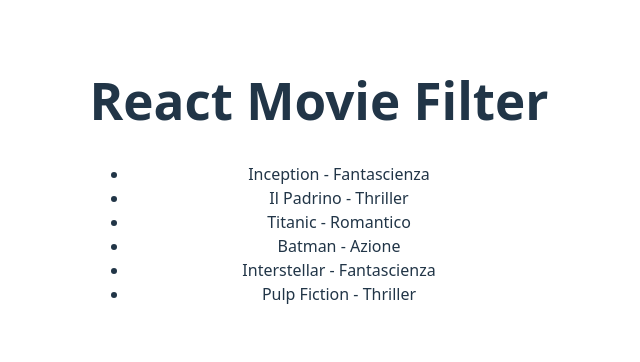
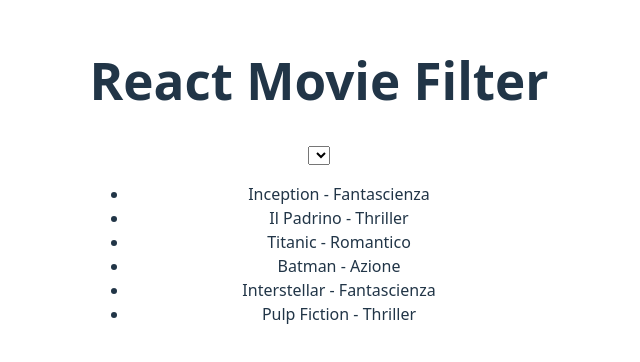
Before and after one commit to GabrielaTumfart/react-movie-filter, a React (Vite) app in the folder react-movie-filter/: page / in a window 1280 px wide. Shown: the part 220-582 px from the top of the page, without its empty margins (321-961 px from the left). Built offline with nearby package versions, Linux system fonts and the light colour scheme.

Commit message:
Inserisco ora un select per la scelta dei generi

```diff
--- a/react-movie-filter/src/App.jsx
+++ b/react-movie-filter/src/App.jsx
@@ -19,10 +19,19 @@ export default function App() {
 
 
 
+
+
   return (
     <div>
 
       <h1>React Movie Filter</h1>
+
+      <select>
+
+        <option>
+
+        </option>
+      </select>
 
       <ul>
       {movies.map((movie, index) => (
```
